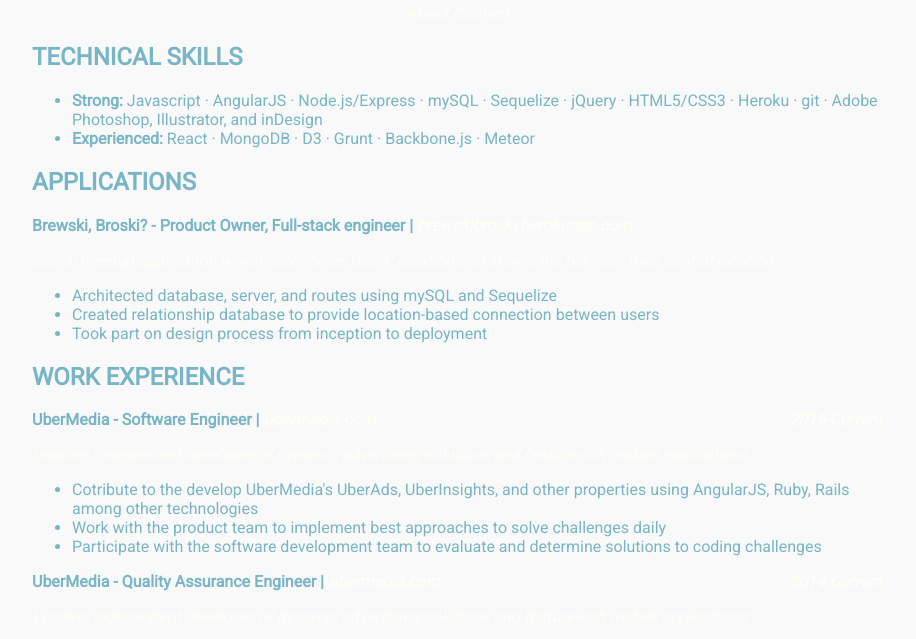
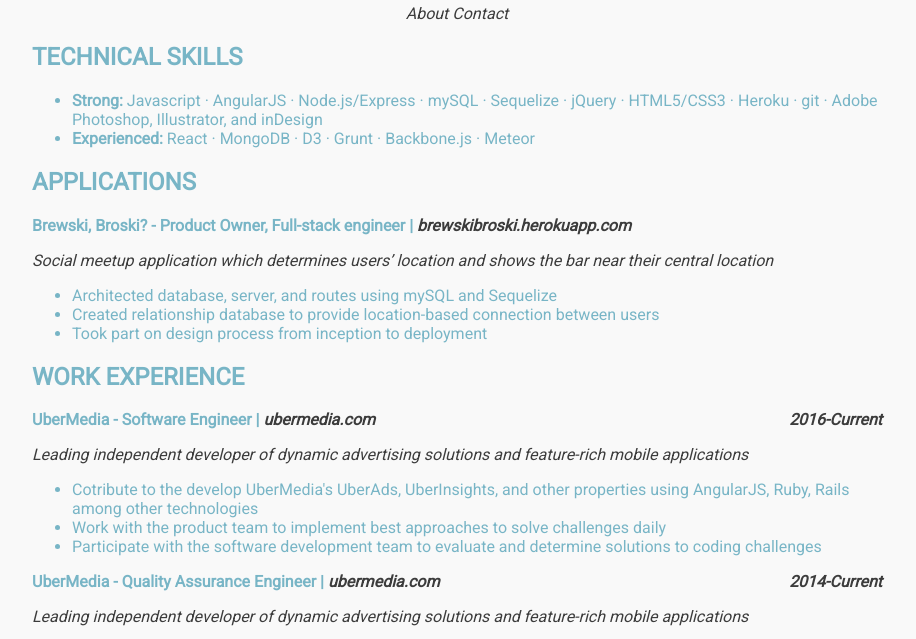
Before and after one commit to dela1000/dela1000.github.io, a website: page index.html in a window 1280 px wide. Shown: the part 151-790 px from the top of the page, without its empty margins (183-1099 px from the left). Drawn offline with nearby package versions, Linux system fonts and the light colour scheme; some packages are replaced by stand-ins of ours.

Commit message:
Update css font color

```diff
--- a/stylesheet.css
+++ b/stylesheet.css
@@ -17,7 +17,7 @@
 }
 
 body a{
-  color: #FCFFF5;
+  color: #3C3C3C;
   text-decoration: none !important;
 }
 
```
